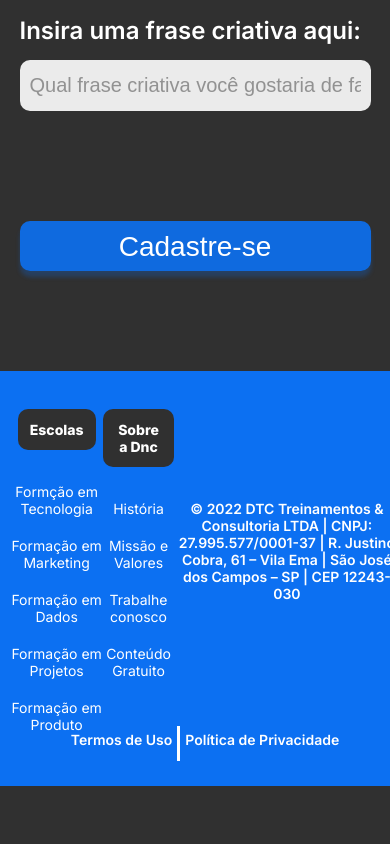
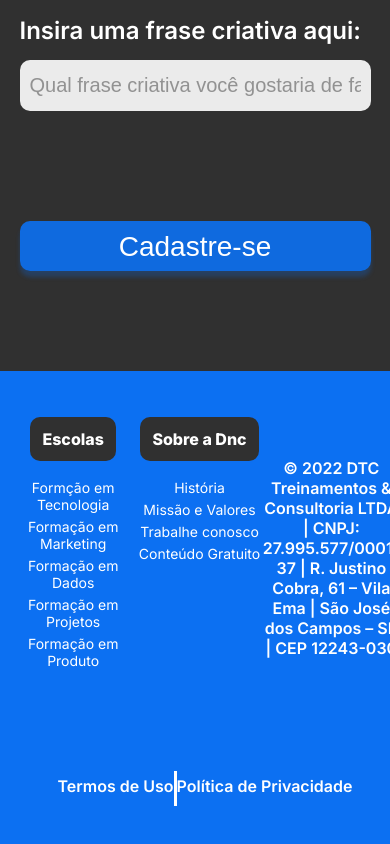
Before and after one commit to luckfipis/bootcamp-dnc, a plain HTML site: page index.html in a window 390 px wide. Shown: the part 1470-2314 px from the top of the page. Before the commit the page ends 2256 px from the top, so only its background shows below. Drawn offline with Linux system fonts and the light colour scheme.

Commit message:
Toques Finais

```diff
--- a/style.css
+++ b/style.css
@@ -321,10 +321,6 @@ footer .endereço{
         height: 50px; /* Ajusta a altura do botão de submit */
     }
 
-    footer .endereço {
-        width: 100%;
-        font-size: 16px;
-    }
     #main button {
         box-shadow: 3px 2px 4px rgba(12, 112, 242, 0.25);
         transition: box-shadow 0.3s ease-in-out; /* Adiciona transição suave */
@@ -345,4 +341,47 @@ footer .endereço{
     footer .endereço {
         font-size: 14px; /* Reduzido o tamanho da fonte do endereço */
     }
+    footer {
+        padding: 20px 10px; /* Espaçamento interno ao redor do conteúdo */
+        display: flex;
+        flex-direction: column; /* Coloca todos os elementos em uma coluna */
+        align-items: center; /* Centraliza os elementos horizontalmente */
+    }
+
+    .line1,
+    footer nav,
+    footer .endereço,
+    .line2 {
+        width: 100%; /* Garante que cada seção ocupe 100% da largura */
+        text-align: center; /* Centraliza o texto em cada seção */
+        margin-bottom: 20px; /* Espaçamento entre as seções */
+    }
+
+    footer h5 {
+        font-size: 16px; /* Reduz o tamanho da fonte */
+    }
+
+    footer ul {
+        font-size: 16px; /* Reduz o tamanho da fonte dos itens da lista */
+        margin-bottom: 10px; /* Espaçamento entre os itens da lista */
+    }
+
+    footer ul li {
+        margin: 5px 0; /* Espaçamento entre os itens */
+    }
+
+    footer .endereço {
+        font-size: 16px; /* Reduz o tamanho da fonte do endereço */
+        margin-bottom: 15px; /* Espaçamento inferior */
+    }
+
+    .line2 {
+        padding: 10px 0; /* Espaçamento interno */
+        text-align: center; /* Centraliza o texto */
+    }
+
+    .line2 a {
+        font-size: 16px; /* Reduz o tamanho da fonte dos links */
+        padding: 5px 0; /* Espaçamento vertical dos links */
+    }
 }
```
